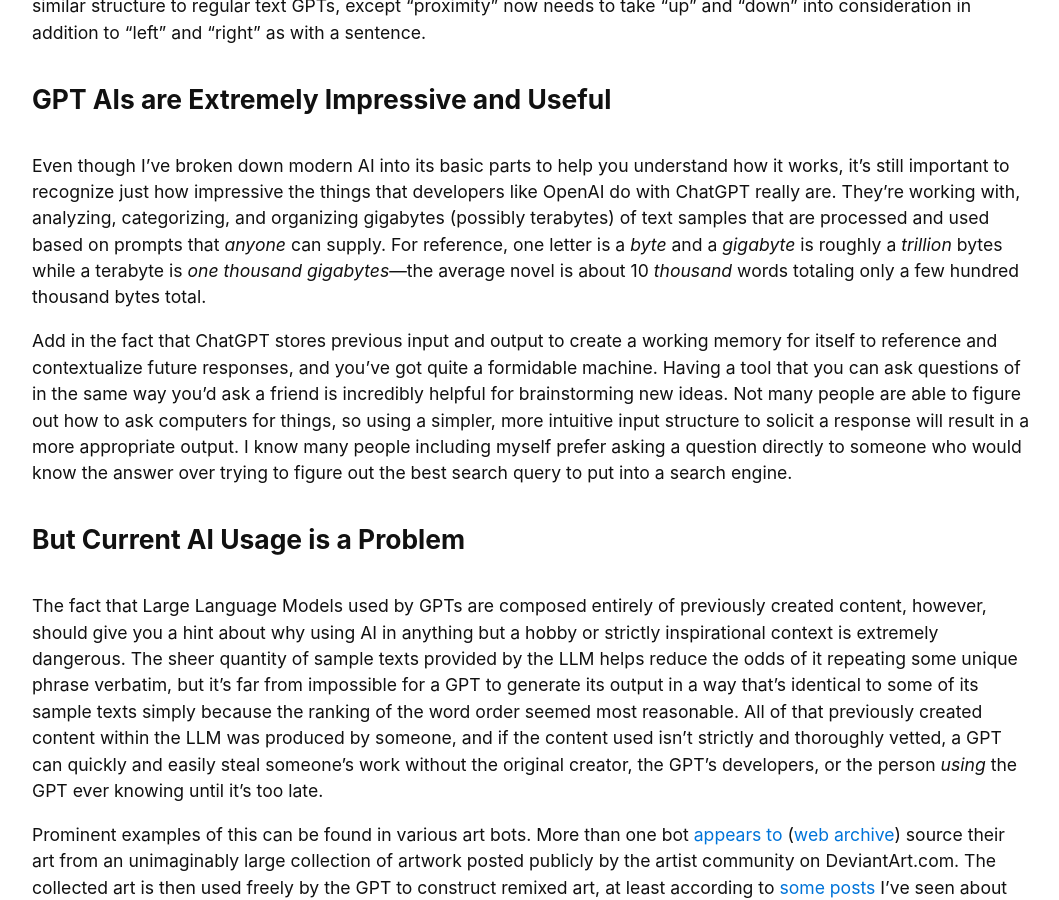
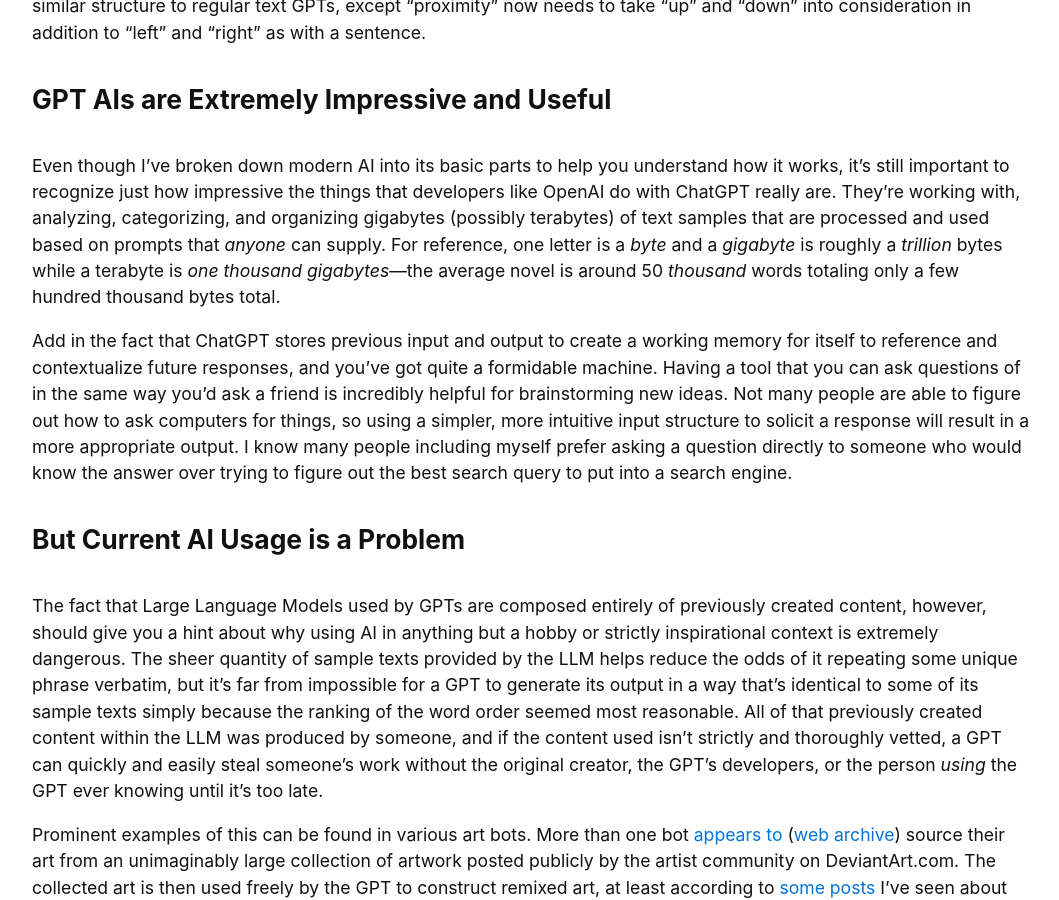
Before and after one commit to Alamantus/robbie.antenesse.net, a Jekyll site: the page built from _posts/2023-12-08-what-chatgpt-is-and-why-it-cant-replace-you.md, in a window 1280 px wide and 900 px high, scrolled down 3127 px. Shown: the whole window, without its empty margins (108-1167 px from the left). Built offline with Jekyll 4.4.1, drawn with Linux system fonts in a browser that asks for light colours.

Commit message:
Fix stat typo
Novels are longer than I thought lol

```diff
--- a/_posts/2023-12-08-what-chatgpt-is-and-why-it-cant-replace-you.md
+++ b/_posts/2023-12-08-what-chatgpt-is-and-why-it-cant-replace-you.md
@@ -174,7 +174,7 @@
 terabytes) of text samples that are processed and used based on prompts that
 _anyone_ can supply. For reference, one letter is a _byte_ and a _gigabyte_
 is roughly a _trillion_ bytes while a terabyte is _one thousand gigabytes_—the
-average novel is about 10 _thousand_ words totaling only a few hundred thousand
+average novel is around 50 _thousand_ words totaling only a few hundred thousand
 bytes total.
 
 Add in the fact that ChatGPT stores previous input and output to create a
```
